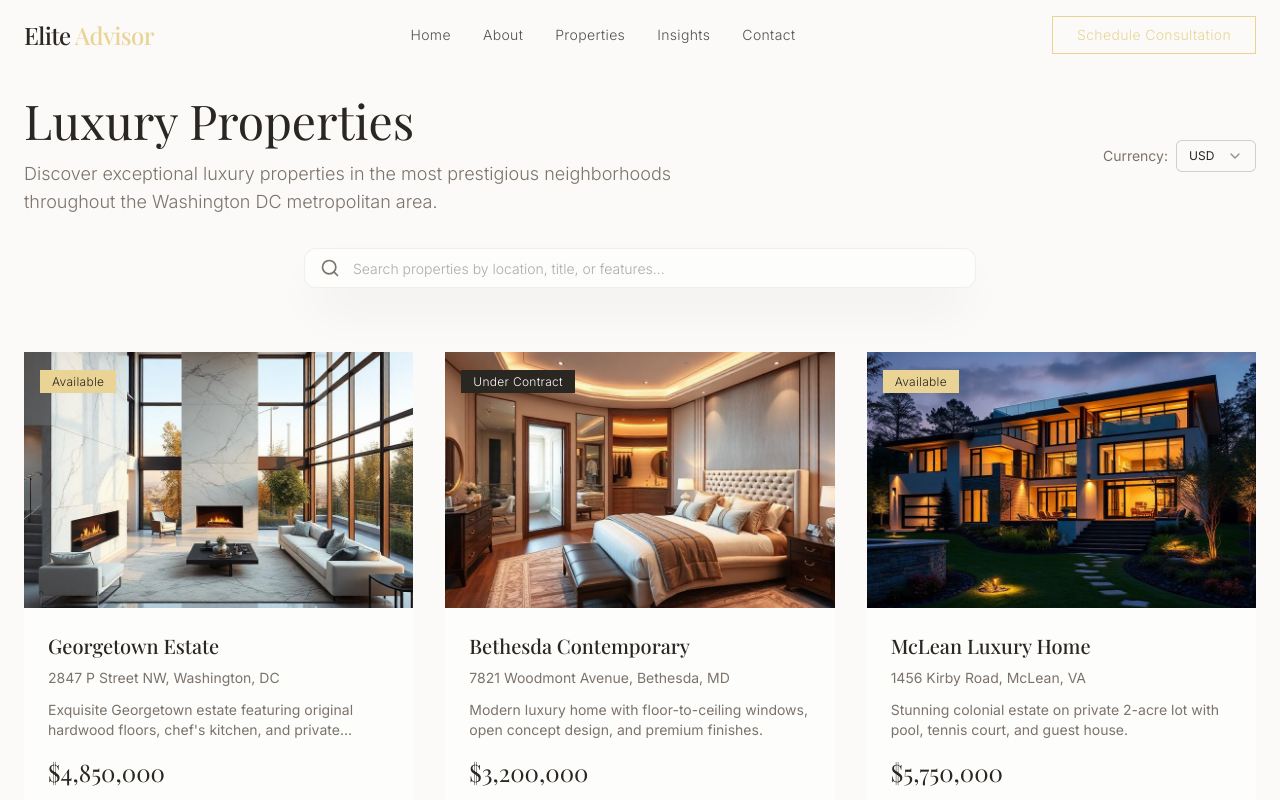
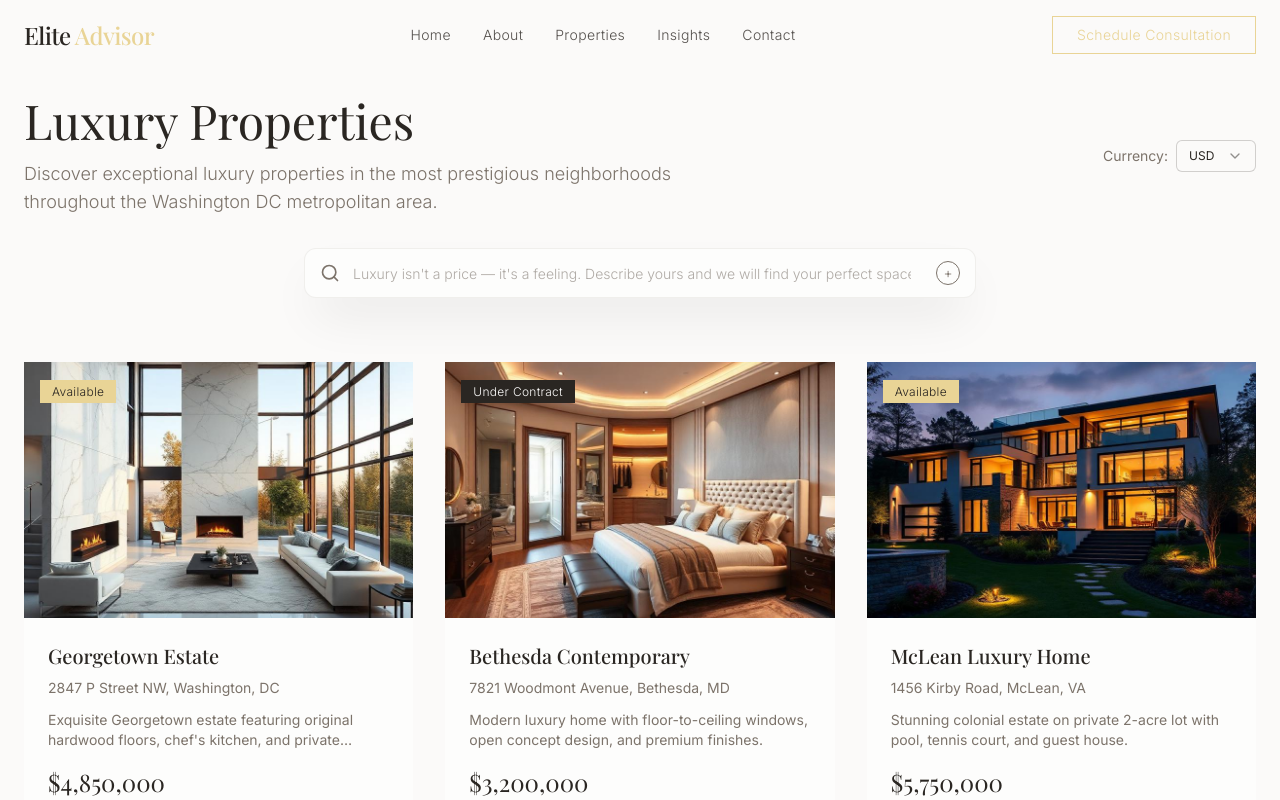
Before and after one commit to izzuddin-noormy/elite-advisor-showcase, a React (Vite) app: page /properties in a window 1280 px wide. Shown: the top 800 px of the page. Built offline with nearby package versions, Linux system fonts and the light colour scheme.

Commit message:
Refine search box functionality
Update search box to be taller, include an image search icon, and change placeholder text.

```diff
--- a/src/pages/Properties.tsx
+++ b/src/pages/Properties.tsx
@@ -134,11 +134,16 @@ const Properties = () => {
               </div>
               <Input
                 type="text"
-                placeholder="Search properties by location, title, or features..."
+                placeholder="Luxury isn't a price — it's a feeling. Describe yours and we will find your perfect space."
                 value={searchQuery}
                 onChange={(e) => setSearchQuery(e.target.value)}
-                className="w-full pl-12 pr-4 py-4 text-lg font-body font-light bg-card border-border/50 rounded-xl shadow-luxury focus:shadow-lg focus:border-primary/20 transition-all duration-300 placeholder:text-muted-foreground/60"
+                className="w-full pl-12 pr-16 py-6 text-lg font-body font-light bg-card border-border/50 rounded-xl shadow-luxury focus:shadow-lg focus:border-primary/20 transition-all duration-300 placeholder:text-muted-foreground/60"
               />
+              <button className="absolute inset-y-0 right-4 flex items-center text-muted-foreground hover:text-primary transition-colors">
+                <div className="w-6 h-6 rounded-full border border-current flex items-center justify-center text-sm font-light">
+                  +
+                </div>
+              </button>
             </div>
           </div>
         </div>
```
